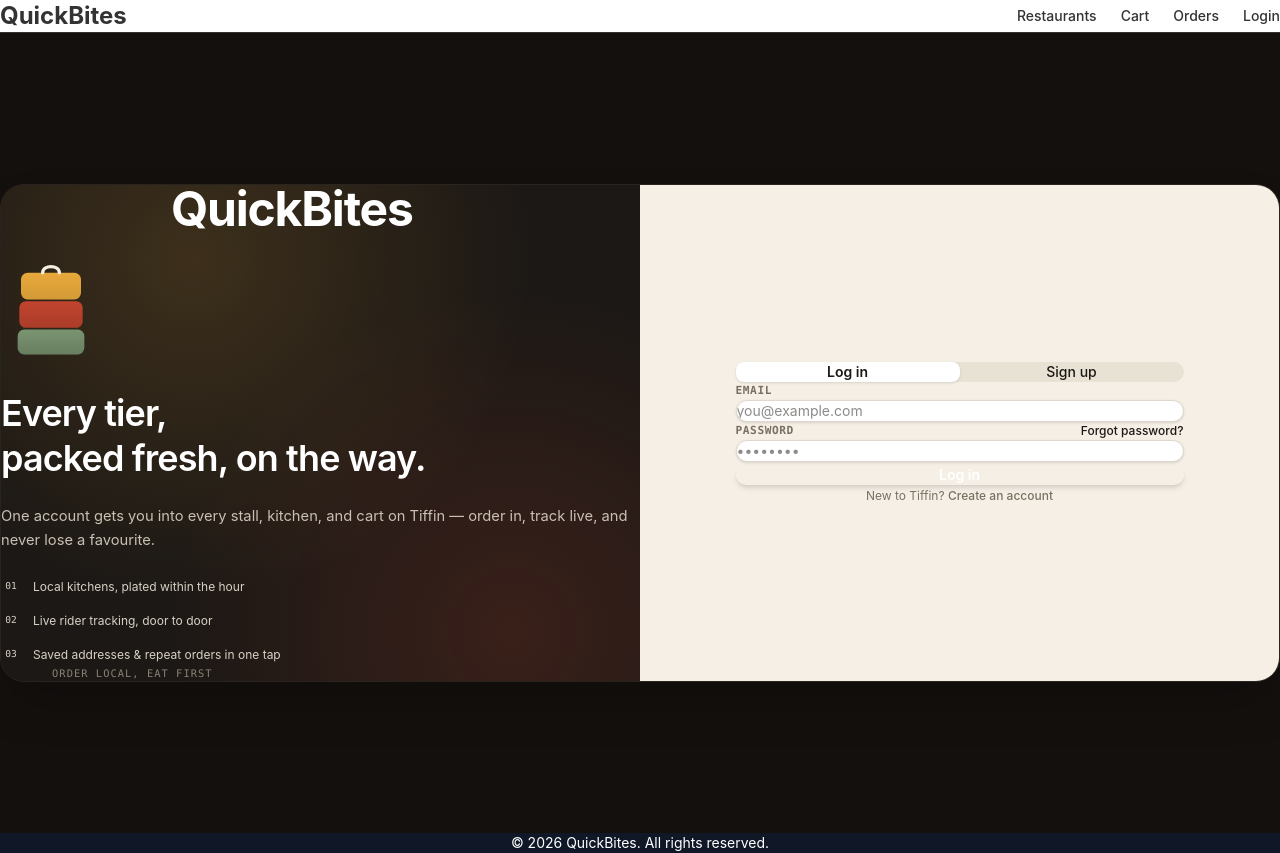
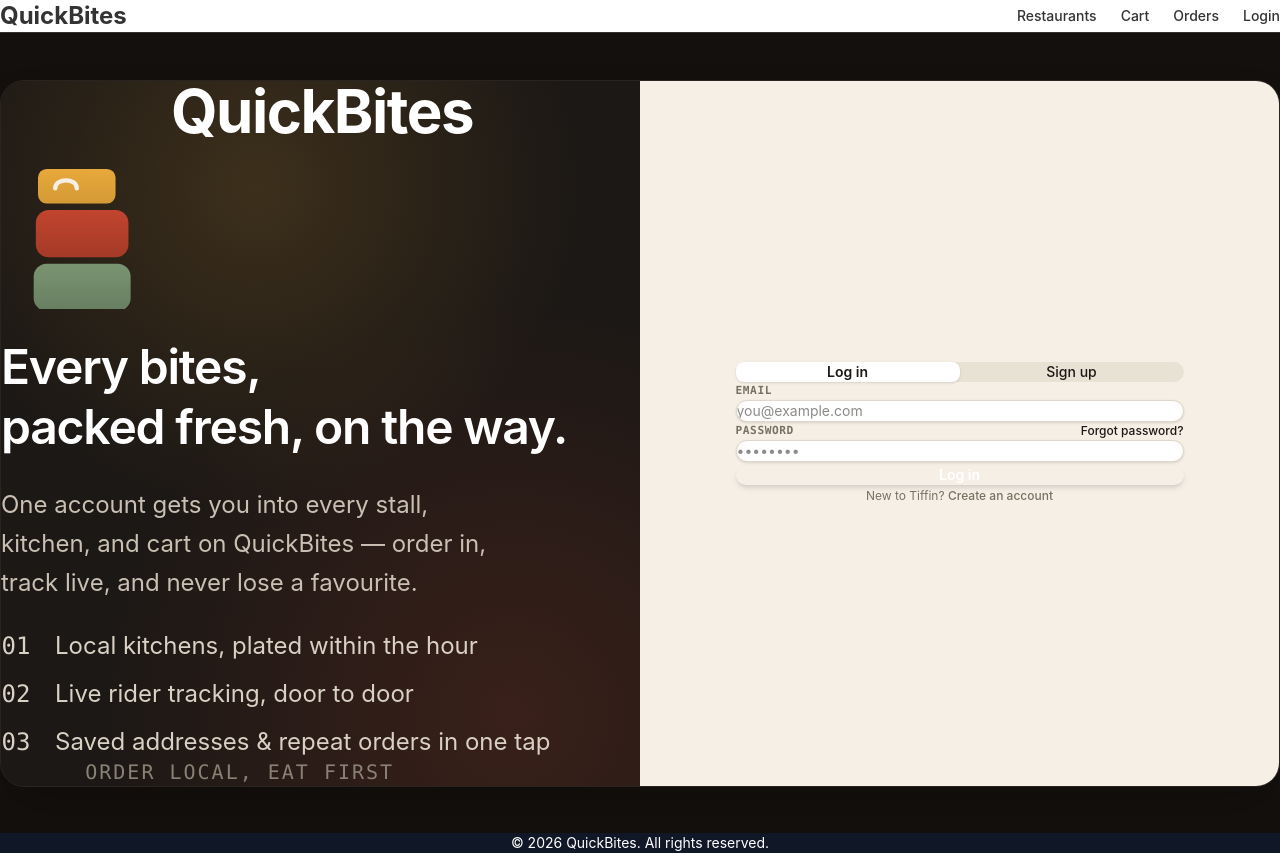
Before and after one commit to shitalpandey-ui/Food_Order_Project, a Next.js app in the folder frontend/: page /login in a window 1280 px wide. Built offline with nearby package versions, Linux system fonts and the light colour scheme; no server answers.

Commit message:
Frontend Changes

```diff
--- a/frontend/src/app/login/page.js
+++ b/frontend/src/app/login/page.js
@@ -26,10 +26,10 @@ export default function LoginPage() {
   };
 
   return (
-    <div className="min-h-screen w-full flex items-center justify-center bg-[#14100E] p-4 lg:p-8">
+    <div className="min-h-screen w-400px flex items-center justify-center bg-[#14100E] px-6 py-12">
 
       {/* Card Wrapper containing both sides side-by-side */}
-      <div className="w-full max-w-8xl flex flex-col lg:flex-row rounded-3xl overflow-hidden shadow-2xl bg-[#1C1815] border border-[#2A2420]">
+      <div className="w-full max-w-7xl min-h-[600px] flex flex-col lg:flex-row rounded-3xl overflow-hidden shadow-2xl bg-[#1C1815] border border-[#2A2420]">
 
         {/* Left Side: Brand Panel */}
         <BrandPanel />
@@ -47,7 +47,7 @@ export default function LoginPage() {
                 Log in
               </Link>
               <Link
-                href="/register"
+                href="/signup"
                 className="w-1/2 py-2.5 text-center text-sm font-medium text-[#7A7062] hover:text-charcoal transition-colors"
               >
                 Sign up
--- a/frontend/src/components/BrandPanel.jsx
+++ b/frontend/src/components/BrandPanel.jsx
@@ -1,33 +1,33 @@
 export default function BrandPanel() {
   return (
     <div
-      className="relative hidden lg:flex lg:w-1/2 flex-col justify-between p-10 lg:p-12 text-cream"
+      className="relative hidden lg:flex lg:w-1/2 flex-col justify-between px-10 py-12 text-cream"
       style={{
         background:
-          "radial-gradient(circle at 30% 15%, rgba(232,169,59,0.16), transparent 55%), radial-gradient(circle at 80% 90%, rgba(193,68,46,0.18), transparent 50%), #1C1815",
+          "radial-gradient(circle at 40% 15%, rgba(232,169,59,0.16), transparent 45%), radial-gradient(circle at 80% 90%, rgba(193,68,46,0.18), transparent 50%), #1C1815",
       }}
     >
-      <div className="flex flex-col gap-6">
-        <div className="flex items-center gap-40 font-display font-bold text-5xl tracking-tight text-white">
-          <span className="w-2.5 h-2.5 rounded-full bg-turmeric" />
+      <div className="flex flex-col gap-7">
+        <div className="flex items-center gap-40 font-display font-bold text-6xl tracking-tight text-white">
+          <span className="w-2.5 h-2.5 py-40 rounded-full bg-turmeric" />
           QuickBites
         </div>
 
         <QuickBitesIllustration />
 
-        <h1 className="font-display font-semibold text-3xl lg:text-4xl leading-tight tracking-tight text-white">
-          Every tier,
+        <h1 className=" font-display font-semibold text-3xl lg:text-5xl leading-tight tracking-tight text-white" >
+          Every bites,
           <br />
-          <em className="text-turmeric not-italic">packed fresh</em>, on the
+          <span className="text-turmeric not-italic">packed fresh</span>, on the
           way.
         </h1>
 
-        <p className="text-[0.92rem] leading-relaxed text-[#C9C0B3]">
-          One account gets you into every stall, kitchen, and cart on Tiffin — order in,
+        <p className="text-[1.5rem] leading-relaxed text-[#C9C0B3]">
+          One account gets you into every stall,<br></br> kitchen, and cart on QuickBites — order in,<br></br>
           track live, and never lose a favourite.
         </p>
 
-        <ul className="flex flex-col gap-3.5 pt-2">
+        <ul className="flex flex-col gap-4 pt-2">
          <Fact chip="01" color="bg-turmeric">
            Local kitchens, plated within the hour
          </Fact>
@@ -40,8 +40,8 @@ export default function BrandPanel() {
         </ul>
        </div>
 
-      <div className="font-mono text-[0.65rem] tracking-widest text-[#8A8175] pt-8">
-         &nbsp; &nbsp; &nbsp;&nbsp; ORDER LOCAL, EAT FIRST
+     <div className="font-mono text-xl tracking-widest text-[#8A8175] pt-10">
+      &nbsp; &nbsp; &nbsp; ORDER LOCAL, EAT FIRST
       </div>
     </div>
   );
@@ -49,9 +49,9 @@ export default function BrandPanel() {
 
 function Fact({ chip, color, children }) {
   return (
-    <li className="flex items-center gap-3 text-xs text-[#D8D1C4]">
+    <li className="flex items-center gap-6 text-2xl text-[#D8D1C4]">
       <span
-        className={`w-[20px] h-[20px] rounded-[6px] flex-none flex items-center justify-center font-mono text-[0.6rem] font-medium text-charcoal ${color}`}
+        className={`w-[30px] h-[30px] rounded-[6px] flex-none flex items-center justify-center font-mono text-[1.5rem] font-1xl text-charcoal ${color}`}
       >
         {chip}
       </span>
@@ -63,20 +63,31 @@ function Fact({ chip, color, children }) {
 function QuickBitesIllustration() {
   return (
     <svg
-      className="my-2"
-      width="100"
-      height="110"
+      className="my-6"
+      align-items ="center"
+      width="130"
+      height="140"
       viewBox="0 0 120 130"
       fill="none"
       xmlns="http://www.w3.org/2000/svg"
     >
-      <rect x="20" y="86" width="80" height="30" rx="8" fill="#7A9471" />
-      <rect x="20" y="86" width="80" height="30" rx="8" fill="url(#g1)" fillOpacity="0.25" />
-      <rect x="22" y="52" width="76" height="32" rx="8" fill="#C1442E" />
-      <rect x="22" y="52" width="76" height="32" rx="8" fill="url(#g1)" fillOpacity="0.2" />
-      <rect x="24" y="18" width="72" height="32" rx="8" fill="#E8A93B" />
-      <rect x="24" y="18" width="72" height="32" rx="8" fill="url(#g1)" fillOpacity="0.15" />
-      <path d="M50 18 C50 8, 70 8, 70 18" stroke="#F5EFE6" strokeWidth="4" strokeLinecap="round" />
+      {/* Bottom - green */}
+   <rect x="30" y="88" width="90" height="44" rx="12" fill="#7A9471" />
+  <rect x="30" y="88" width="90" height="44" rx="10" fill="url(#g1)" fillOpacity="0.25" />
+
+  {/* Middle - red */}
+   <rect x="32" y="38" width="86" height="44" rx="12" fill="#C1442E" />
+   <rect x="32" y="38" width="86" height="44" rx="12" fill="url(#g1)" fillOpacity="0.25" />
+
+  {/* Top - orange */}
+   <rect x="34" y="0" width="72" height="32" rx="8" fill="#E8A93B" />
+   <rect x="34" y="0" width="72" height="32" rx="8" fill="url(#g1)" fillOpacity="0.15" />
+      <path
+        d="M50 18 C50 8, 70 8, 70 18"
+        stroke="#F5EFE6"
+        strokeWidth="4"
+        strokeLinecap="round"
+      />
       <defs>
         <linearGradient id="g1" x1="0" y1="0" x2="0" y2="1">
           <stop stopColor="#000" stopOpacity="0" />
```
Lines whose indentation alone changed are shown as unchanged.
